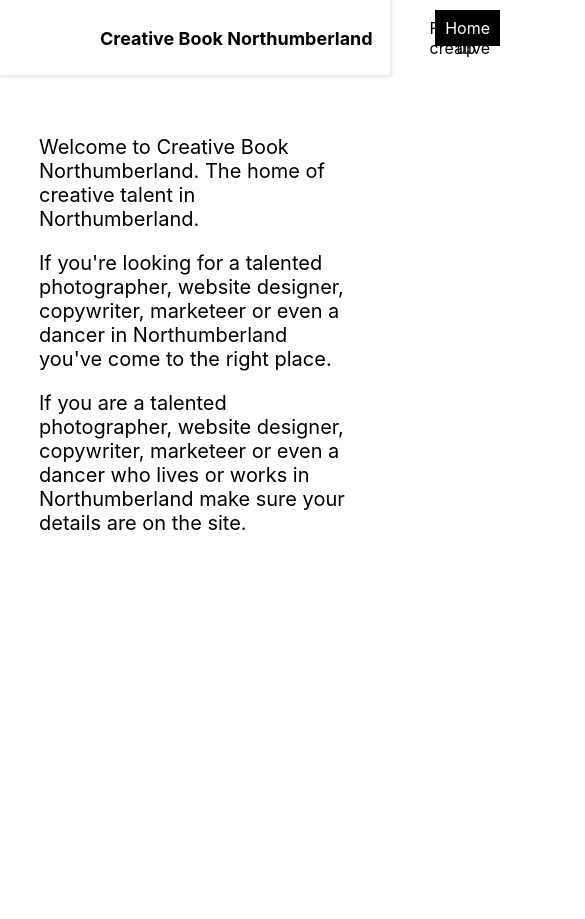
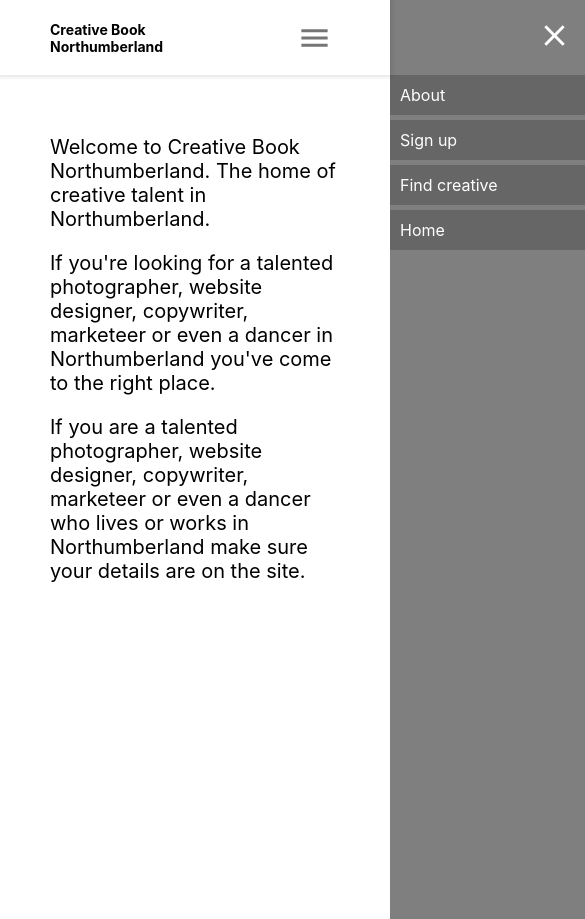
Before and after one commit to Oliver-Redeyoff/blackbook, a React (Create React App) app in the folder frontend/: page /#/home in a window 390 px wide. Shown: the whole page, 585 px wide, since content can reach past the window. Before the commit the page ends 844 px from the top, so only its background shows below. Built offline with nearby package versions, Linux system fonts and the light colour scheme.

Commit message:
Made header mobile friendly

```diff
--- a/frontend/src/App.css
+++ b/frontend/src/App.css
@@ -14,16 +14,22 @@
   vertical-align: super;
 }
 
+body {
+  overflow: hidden;
+}
+
 
 .app {
+  --horizontal-margin: 10%;
   display: flex;
   flex-flow: column;
   height: 100%;
 }
 
+
 .header {
   --title-width: 400px;
-  --horizontal-margin: 100px;
+  z-index: 100;
   flex: 0 1 auto;
   position: relative;
   top: 0px;
@@ -40,7 +46,76 @@
   left: var(--horizontal-margin);
   transform: translateY(-50%);
   margin: 0px;
+}
+
+@media (max-width: 999px) {
+
+  .app {
+    --horizontal-margin: 50px;
+  }
+
+  .header {
+    --title-width: 150px;
+  }
+
+  .header-title {
+    font-size: 14px;
+  }
+
+  .open-sections-button {
+    position: absolute;
+    right: var(--horizontal-margin);
+    top: 50%;
+    transform: translateY(-50%);
+  }
+
+  .close-sections-button {
+    position: absolute;
+    top: 10px;
+    right: 10px;
+  }
+
+  .header-sections {
+    position: absolute;
+    top: 0;
+    width: 200px;
+    height: 100vh;
+    background-color: rgba(0, 0, 0, 0.5);
+    transition: all 0.2s;
+    padding-top: 75px;
+  }
+  .header-sections.closed {
+    right: -200px;
+  }
+  .header-sections.open {
+    right: 0px;
+  }
+
+  .section {
+    margin-bottom: 5px;
+    color: white;
+    background-color: rgba(0, 0, 0, 0.2);
+    padding: 10px;
+    cursor: pointer;
+  }
+  .section:hover {
+    background-color: rgba(0, 0, 0, 0.5);
+  }
+
+}
+
+@media (min-width: 1000px) {
+
+  .header-title {
     font-size: 18px;
+  }
+
+  .open-sections-button {
+    display: none;
+  }
+
+  .close-sections-button {
+    display: none;
   }
 
   .header-sections {
@@ -50,7 +125,7 @@
     top: 50%;
     transform: translateY(-50%);
   }
-.header-sections div {
+  .header-sections .section {
     float: right;
     padding: 8px 10px;
     margin-left: 20px;
@@ -58,13 +133,16 @@
     cursor: pointer;
     color: black;
   }
-.header-sections div:hover {
+  .header-sections .section:hover {
     background-color: #0000001b;
   }
-.header-sections div.selected {
+  .header-sections .section.selected {
     background-color: black;
     color: white;
   }
+
+}
+
 
 .view-container {
   position: absolute;
@@ -75,5 +153,5 @@
 }
 
 .view {
-  padding: 40px 10% 50px 10%;
+  padding: 40px var(--horizontal-margin) 50px var(--horizontal-margin);
 }
--- a/frontend/src/App.js
+++ b/frontend/src/App.js
@@ -1,6 +1,10 @@
 import './App.css'
 
 import { useLocation, useNavigate, NavLink, Routes, Route, Navigate } from "react-router-dom"
+
+import Menu from '@mui/icons-material/Menu'
+import Close from '@mui/icons-material/Close'
+import IconButton from '@mui/material/IconButton'
 
 import HomeView from './components/HomeView'
 import PortfolioForm from './components/PorfolioForm'
@@ -41,6 +45,7 @@ function App() {
 
 
   const [section, setSection] = useState('')
+  const [showSections, setShowSections] = useState(false)
   let location = useLocation()
   let navigate = useNavigate()
 
@@ -59,14 +64,35 @@ function App() {
 
       {/* header */}
       <div className='header'>
+
         <h1 className='header-title'>Creative Book Northumberland</h1>
-        <div className='header-sections'>
+
+        {/* Button to open the sections overlay */}
+        <div className='open-sections-button'>
+          <IconButton onClick={() => {setShowSections(true)}}>
+            <Menu fontSize="large"/>
+          </IconButton>
+        </div>
+
+        <div className={'header-sections' + (showSections==true ? ' open' : ' closed')}>
+
+          {/* Button for closing the sections overlay */}
+          <div className='close-sections-button'>
+            <IconButton onClick={() => {setShowSections(false)}}>
+              <Close fontSize="large" sx={{ color: 'white' }} />
+            </IconButton>
+          </div>
+
           {Object.keys(Sections).map((key) => (
-            <NavLink key={Sections[key].id} to={Sections[key].path}>
-              <div className={section==key ? 'selected' : ''} onClick={() => {setSection(key)}}>{Sections[key].name}</div>
-            </NavLink>
+            <div className={'section' + (section==key ? ' selected' : '')}>
+              <NavLink key={Sections[key].id} to={Sections[key].path}>
+                <div onClick={() => {setShowSections(false); setSection(key)}}>{Sections[key].name}</div>
+              </NavLink>
+            </div>
           ))}
+
         </div>
+
       </div>
 
       {/* body of app where views will be displayed */}
--- a/frontend/src/components/PortfolioView.js
+++ b/frontend/src/components/PortfolioView.js
@@ -3,6 +3,9 @@ import '../css/PortfolioView.css'
 import { useEffect, useState } from 'react'
 import { useParams } from "react-router-dom"
 
+import Box from '@mui/material/Box'
+import Chip from '@mui/material/Chip'
+import Stack from '@mui/material/Stack'
 import Grid from '@mui/material/Grid'
 import AlternateEmail from '@mui/icons-material/AlternateEmail'
 import PhoneIcon from '@mui/icons-material/Phone'
@@ -60,13 +63,13 @@ function PortfolioView() {
             { loading==false && <>
 
                 <Grid container spacing={2}>
-                    <Grid item xs={6}>
+                    <Grid item xs={12} sm={6}>
                         <div className='icon-info icon-text'><PhoneIcon /> <span>{portfolio.Number}</span></div>
                         <div className='icon-info icon-text'><AlternateEmail /> <span>{portfolio.Email}</span></div>
                         <div className='icon-info icon-text'><LocationOnIcon /> <span>{portfolio.Address}</span></div>
                         <div className='icon-info icon-text'><Link /> <span>{portfolio.Website}</span></div>
                     </Grid>
-                    <Grid item xs={6}>
+                    <Grid item xs={12} sm={6}>
                         <div className='icon-info icon-text'><Facebook /> <span>{portfolio.Facebook}</span></div>
                         <div className='icon-info icon-text'><Instagram /> <span>{portfolio.Instagram}</span></div>
                         <div className='icon-info icon-text'><Twitter /> <span>{portfolio.Twitter}</span></div>
@@ -74,14 +77,19 @@ function PortfolioView() {
                     </Grid>
                 </Grid>
 
-                <div className='primary-services'>
-                    <label>Primary services: </label>
-                    {portfolio.PrimaryServices.map((service) => (<span>{service}</span>))}
-                </div>
-                <div className='secondary-services'>
-                    <label>Secondary services: </label>
-                    {portfolio.SecondaryServices.map((service) => (<span>{service}</span>))}
-                </div>
+                <Box sx={{ mt: 4, mb: 2 }}>
+                    <Stack direction="row" sx={{ flexWrap: 'wrap', gap: 1 }}>
+                        <Chip label='Primary services' variant='outlined' color='primary' size='small' />
+                        {portfolio.PrimaryServices.map((service) => (<Chip label={service} color='primary' size='small' />))}
+                    </Stack>
+                </Box>
+
+                <Box>
+                    <Stack direction="row" sx={{ flexWrap: 'wrap', gap: 1 }}>
+                        <Chip label='Secondary services' variant='outlined' color='secondary' size='small' />
+                        {portfolio.SecondaryServices.map((service) => (<Chip label={service} color='secondary' size='small' />))}
+                    </Stack>
+                </Box>
 
                 <h2>Company description</h2>
                 <p>{portfolio.BusinessDescriptionQuestion}</p>
--- a/frontend/src/components/SearchView.js
+++ b/frontend/src/components/SearchView.js
@@ -1,6 +1,10 @@
 import '../css/SearchView.css'
 
 import { NavLink } from "react-router-dom"
+import Box from '@mui/material/Box'
+import Chip from '@mui/material/Chip'
+import Stack from '@mui/material/Stack'
+
 import Loader from './Loader'
 
 import { useEffect, useState } from 'react'
@@ -49,15 +53,23 @@ function SearchView() {
       {portfolios.map((portfolio, index) => (
         <NavLink key={portfolio.CompanyName} to={'/search/'+portfolio.CompanyName}>
           <div className='portfolio-preview appear' style={{'animationDelay': 0.2 + index*0.03 + 's'}}>
+
             <div className='name'>{portfolio.CompanyName}</div>
-            <div className='primary-services'>
-              <label>Primary services: </label>
-              {portfolio.PrimaryServices.map((service) => (<span>{service}</span>))}
-            </div>
-            <div className='secondary-services'>
-              <label>Secondary services: </label>
-              {portfolio.SecondaryServices.map((service) => (<span>{service}</span>))}
-            </div>
+
+            <Box sx={{ mb: 2 }}>
+              <Stack direction="row" sx={{ flexWrap: 'wrap', gap: 1 }}>
+                <Chip label='Primary services' variant='outlined' color='primary' size='small' />
+                {portfolio.PrimaryServices.map((service) => (<Chip label={service} color='primary' size='small' />))}
+              </Stack>
+            </Box>
+
+            <Box>
+              <Stack direction="row" sx={{ flexWrap: 'wrap', gap: 1 }}>
+                <Chip label='Secondary services' variant='outlined' color='secondary' size='small' />
+                {portfolio.SecondaryServices.map((service) => (<Chip label={service} color='secondary' size='small' />))}
+              </Stack>
+            </Box>
+
           </div>
         </NavLink>
       ))}
```
Lines whose indentation alone changed are shown as unchanged.
